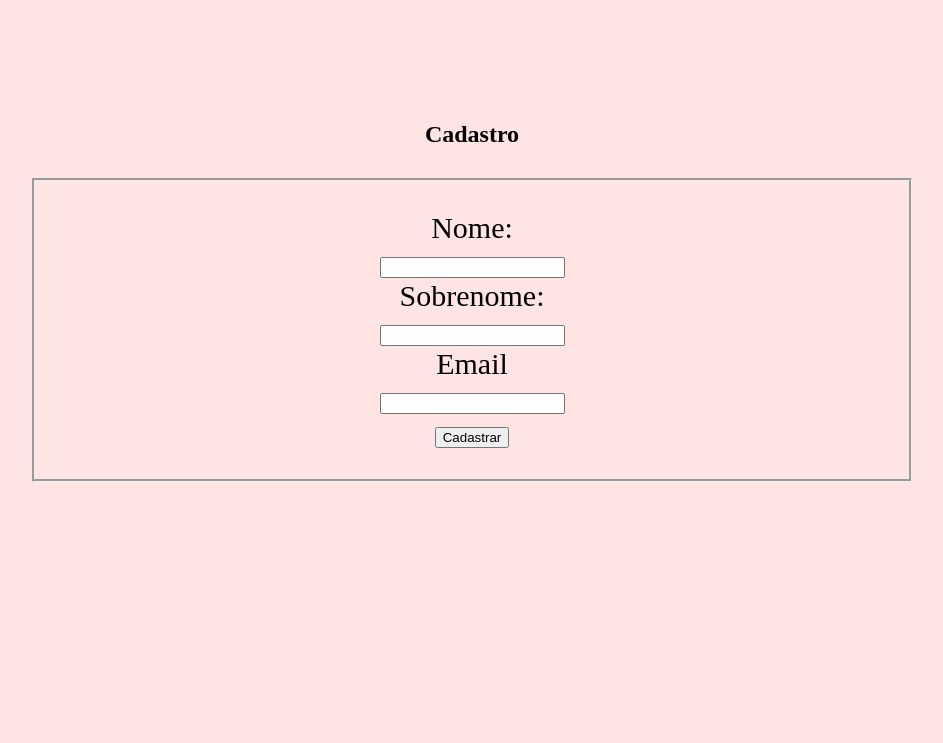
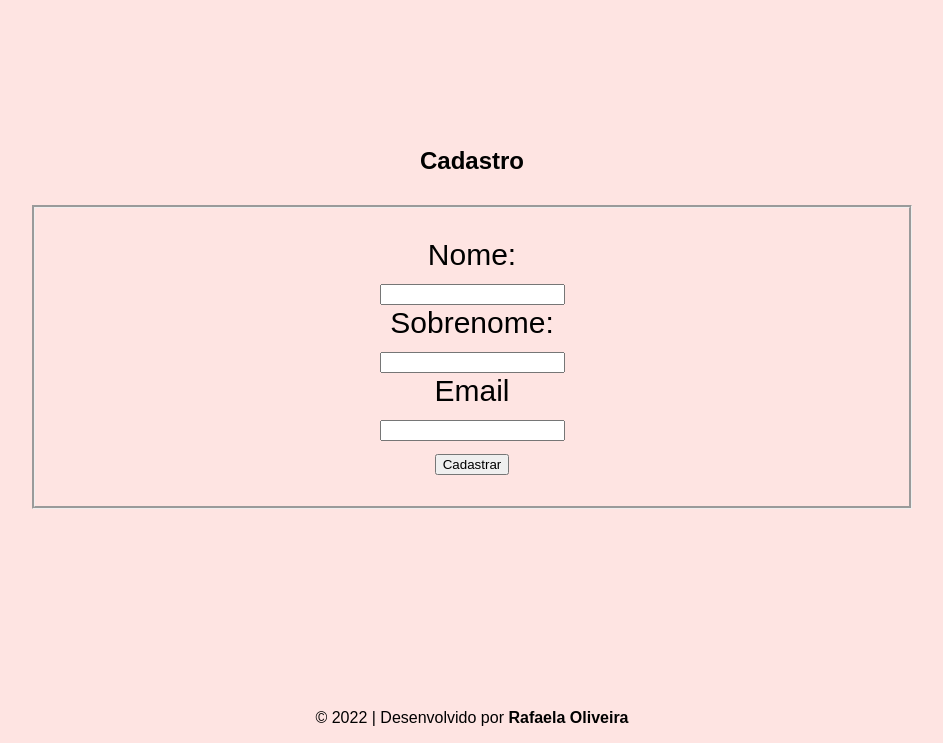
Before and after one commit to RafaelaAlexandre/2CAW, a plain HTML site: page trabAv1/index.html in a window 1280 px wide. Shown: the part 1398-2141 px from the top of the page, without its empty margins (168-1111 px from the left). Before the commit the page ends 1910 px from the top, so only its background shows below. Drawn offline with Linux system fonts and the light colour scheme; a web font is replaced by a local one.

Commit message:
versao finalizada

```diff
--- a/trabAv1/index.html
+++ b/trabAv1/index.html
@@ -5,8 +5,11 @@
         <meta http-equiv="X-UA-Compatible" content="IE=edge">
         <meta name="viewport" content="width=device-width, initial-scale=1.0">
         <title>Loja de Bonecas</title>
+        <link rel="preconnect" href="https://fonts.googleapis.com">
+        <link rel="preconnect" href="https://fonts.gstatic.com" crossorigin>
+        <link href="https: //fonts.googleapis.com/css2? family= Poppins:wght@200 & display=swap" rel="stylesheet">
     </head>
-    <body style="text-align: center; margin: auto; background-color: #FEE4E2;">
+    <body style="text-align: center; margin: auto; background-color: #FEE4E2;font-family: 'Poppins', sans-serif;">
         <article>
             <header style="background-color: #F2617E;">
                 <!-- Onde fica o titulo da pagina -->
@@ -85,7 +88,7 @@
                 </table>
             </section>
             <section style="background-color: #F2617E; color: white; margin: 150px 200px; padding: 30px;">
-                <!-- SObre NOS -->
+                <!-- segunda sessao: SObre NOS -->
                 <h2 id="sobre">Sobre Nós</h2>
                 <p style="font-size: 20px ;">
                     A Boneca de Pano é uma loja virtual pensada
@@ -97,7 +100,7 @@
                 </p>
             </section>
             <section>
-                <!-- segunda sessao: cadastro -->
+                <!-- terceira sessao: cadastro -->
                 <h2 id="cadastro">Cadastro</h2>
                 <form style="font-size: 30px; border-style: groove; margin: 30px 200px; padding: 30px;">
                     <label for="nome">Nome:</label><br>
@@ -109,8 +112,9 @@
                     <button>Cadastrar</button>
                 </form>
             </section>
-            <footer>
+            <footer style="margin-top: 200px;">
                 <!-- rodapé da pagina -->
+                <p> © 2022 | Desenvolvido por <b>Rafaela Oliveira</b></p>
             </footer>
         </article>
     </body>
```
